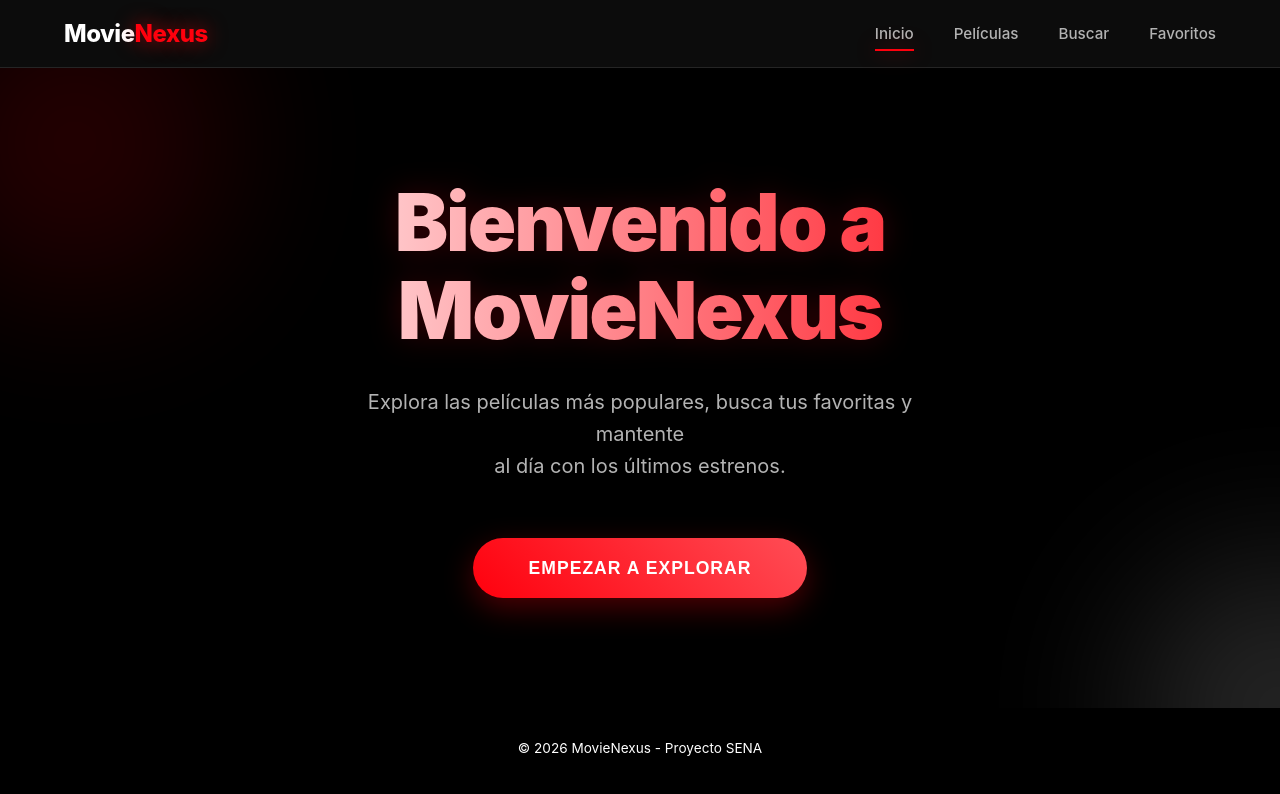
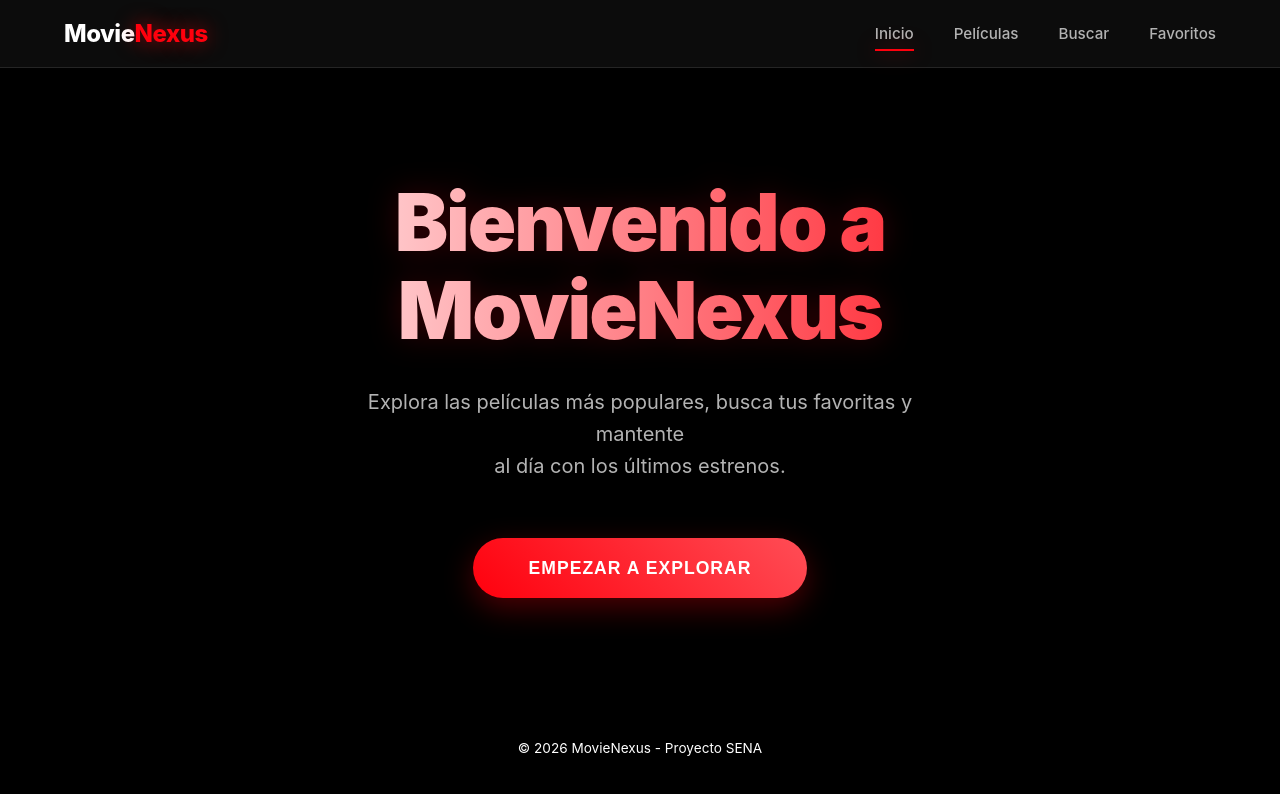
Before and after one commit to Andrescg18/MovieNexus, an Angular app: page / in a window 1280 px wide. Shown: the top 794 px of the page. Built offline with nearby package versions, Linux system fonts and the light colour scheme; no server answers.

Commit message:
Eliminar esferas de luz del fondo (blobs)

```diff
--- a/src/app/features/home/home.css
+++ b/src/app/features/home/home.css
@@ -7,32 +7,6 @@
   padding: 4rem 20px;
   position: relative;
   overflow: hidden;
-}
-
-/* Background Blobs for depth */
-.hero::before, .hero::after {
-  content: '';
-  position: absolute;
-  width: 300px;
-  height: 300px;
-  border-radius: 50%;
-  filter: blur(80px);
-  z-index: -1;
-  opacity: 0.15;
-  animation: float 10s infinite alternate ease-in-out;
-}
-
-.hero::before {
-  background: var(--primary);
-  top: -100px;
-  left: -100px;
-}
-
-.hero::after {
-  background: #ffffff;
-  bottom: -100px;
-  right: -100px;
-  animation-delay: -5s;
 }
 
 @keyframes float {
```
